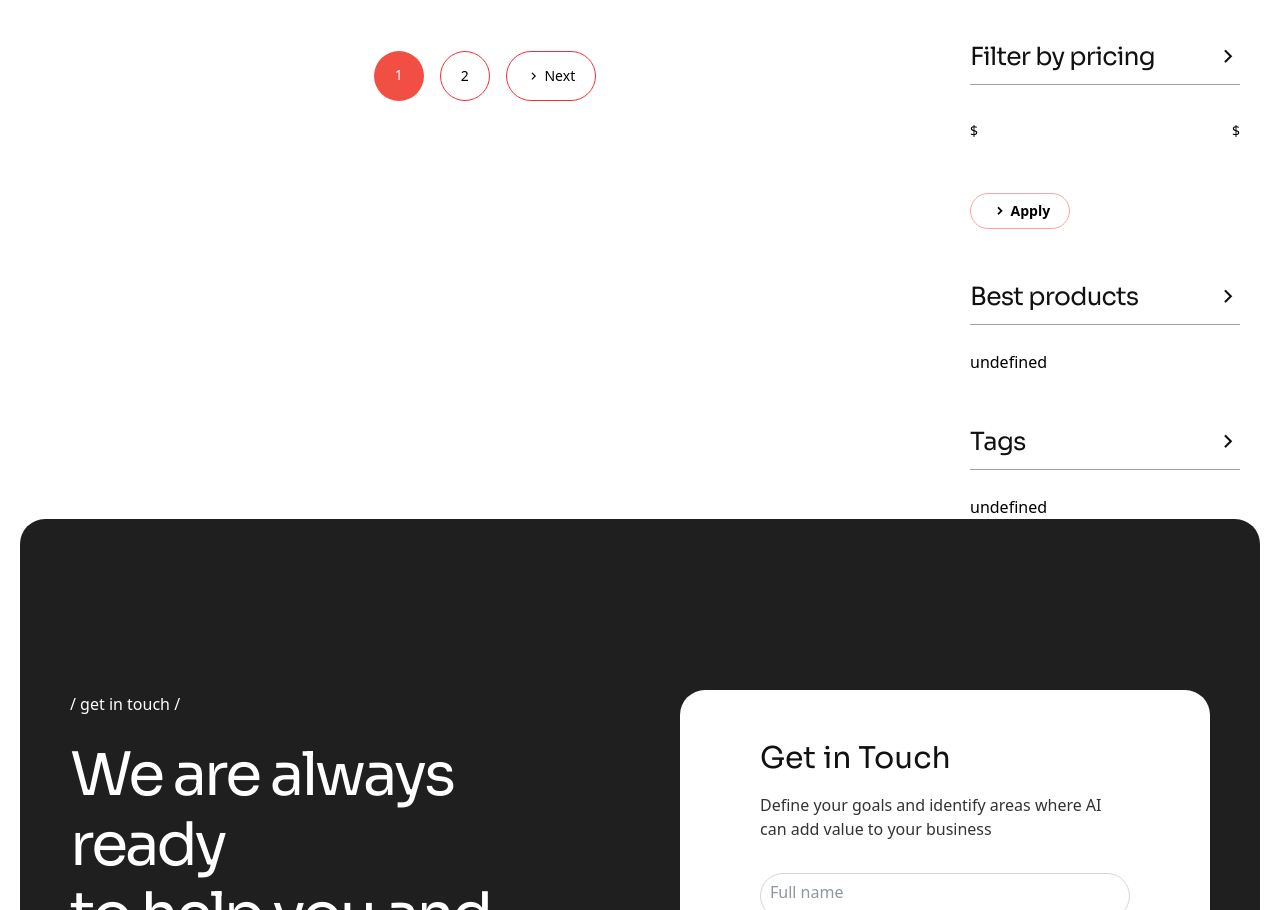
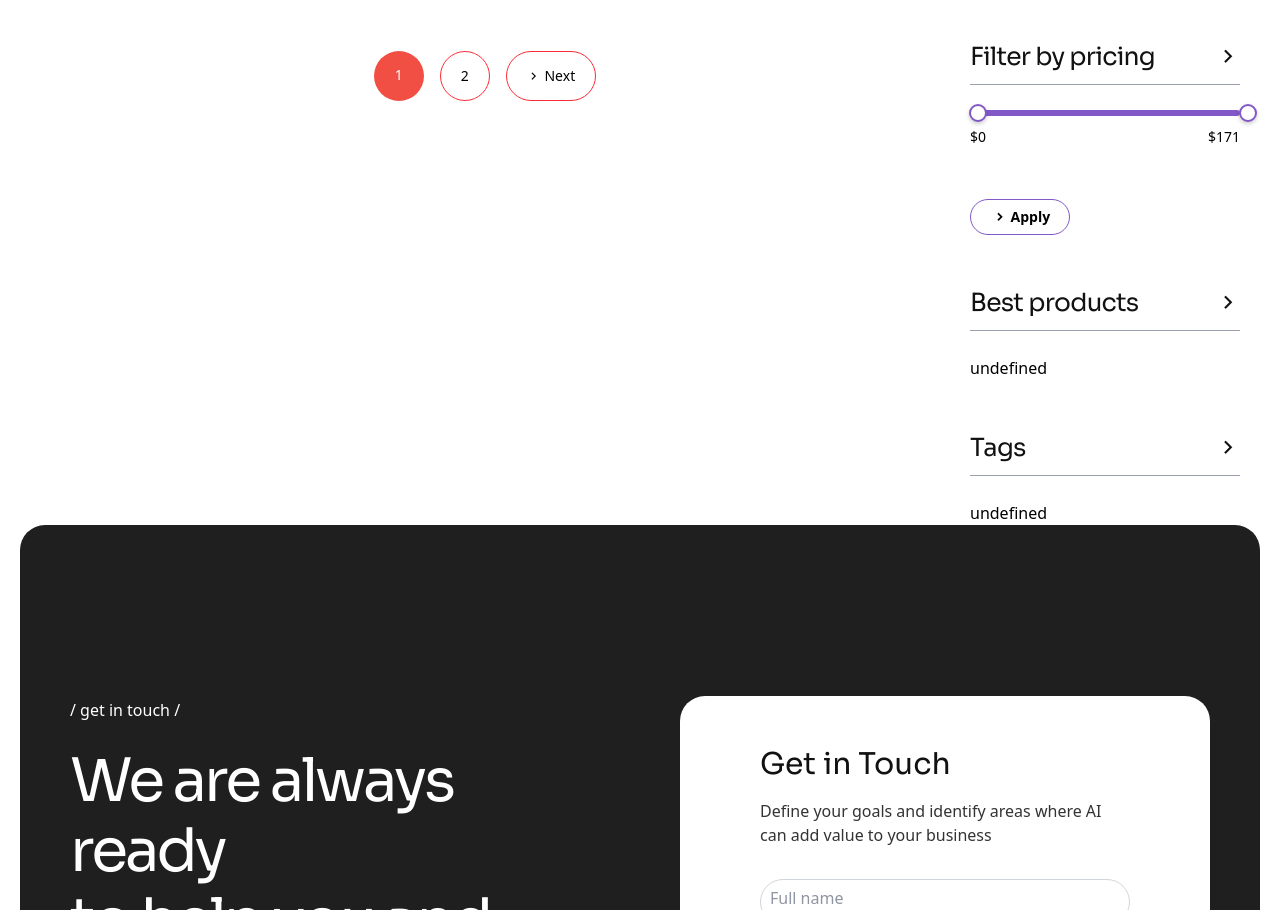
Before and after one commit to LAMIYA99/aiero-js-task, a website built with Vite: page client/shop.html in a window 1280 px wide. Shown: the part 974-1884 px from the top of the page. Built offline with nearby package versions, Linux system fonts and the light colour scheme; no server answers.

Commit message:
fix: filter added

```diff
--- a/client/shop.html
+++ b/client/shop.html
@@ -12,6 +12,10 @@
     rel="stylesheet"
     href="https://cdn.jsdelivr.net/npm/swiper@11/swiper-bundle.min.css"
   />
+  <link
+      rel="stylesheet"
+      href="https://cdnjs.cloudflare.com/ajax/libs/noUiSlider/15.7.0/nouislider.min.css"
+    />
   <link rel="stylesheet" href="./src/style.css" />
 </head>
 <body>
@@ -361,10 +365,10 @@
               </div>
             </div>
             <button
-              class="mt-[50px] relative inline-block cursor-pointer hover:text-white duration-300 rounded-[999px] min-w-[58px] w-[100px] border border-red-300"
+              class="mt-[50px] relative inline-block cursor-pointer hover:text-white duration-300 rounded-[999px] min-w-[58px] w-[100px] border border-[#8258C7]"
             >
               <span
-                class="block rounded-[999px] font-manrope bg- hover:bg-[#F14F44] hover:text-white text-black transition-colors duration-300 font-semibold text-[0.875em] pl-[19px] py-[6px] pr-[16px] text-center"
+                class="block rounded-[999px] font-manrope bg- hover:bg-[#8258C7] hover:text-white text-black transition-colors duration-300 font-semibold text-[0.875em] pl-[19px] py-[6px] pr-[16px] text-center"
               >
                 <i class="ri-arrow-right-s-line"></i> Apply
               </span>
@@ -797,6 +801,7 @@
     </div>
   </footer>
 
+  <script src="https://cdnjs.cloudflare.com/ajax/libs/noUiSlider/15.7.0/nouislider.min.js"></script>
   <script src="https://cdn.jsdelivr.net/npm/swiper@11/swiper-bundle.min.js"></script>
   <script type="module" src="./src/main.js"></script>
 </body>
--- /dev/null
+++ b/client/src/common/price.js
@@ -0,0 +1,26 @@
+const priceRange = () => {
+    const slider = document.getElementById("slider");
+    if (!slider) {
+      console.error(" ");
+      return;
+    }
+
+    noUiSlider.create(slider, {
+      start: [0, 171],
+      connect: true,
+      range: {
+        min: 0,
+        max: 171,
+      },
+    });
+
+    const min = document.getElementById("min");
+    const max = document.getElementById("max");
+
+    slider.noUiSlider.on("update", (values) => {
+      min.textContent = Math.floor(values[0]);
+      max.textContent = Math.floor(values[1]);
+    });
+  };
+
+  export default priceRange;
--- a/client/src/main.js
+++ b/client/src/main.js
@@ -1,4 +1,5 @@
 import accardions from "./common/Accardion";
+import priceRange from "./common/price";
 import renderBasket from "./Components/basket";
 import cart from "./Components/cart";
 import { categoryRender, popularProducts, sorting, tagRender } from "./Components/filter";
@@ -23,4 +24,5 @@ document.addEventListener("DOMContentLoaded", () => {
   cart()
   renderBasket()
   subtotal()
+  priceRange()
 });
--- a/client/src/style.css
+++ b/client/src/style.css
@@ -93,3 +93,40 @@
   stroke: #fff;
   line-height: 1em;
 }
+
+.noUi-target {
+  background: #ddd;
+  border: none;
+  box-shadow: none;
+  height: 6px;
+  border-radius: 10px;
+}
+
+.noUi-connect {
+  background: #8258C7;
+  height: 6px;
+  border-radius: 10px;
+}
+
+.noUi-handle {
+  width: 18px;
+  height: 18px;
+  border-radius: 50%;
+  background: #fff;
+  border: 2px solid #8258C7;
+  box-shadow: 0 2px 4px rgba(0, 0, 0, 0.2);
+  cursor: pointer;
+  top: -7px;
+}
+
+.noUi-handle::before,
+.noUi-handle::after {
+  display: none;
+}
+
+.noUi-horizontal .noUi-handle {
+  width: 18px;
+  height: 18px;
+  right: -17px;
+  top: -6px;
+}
```
Also changed, not shown: server/.strapi-updater.json, 1 other file.
